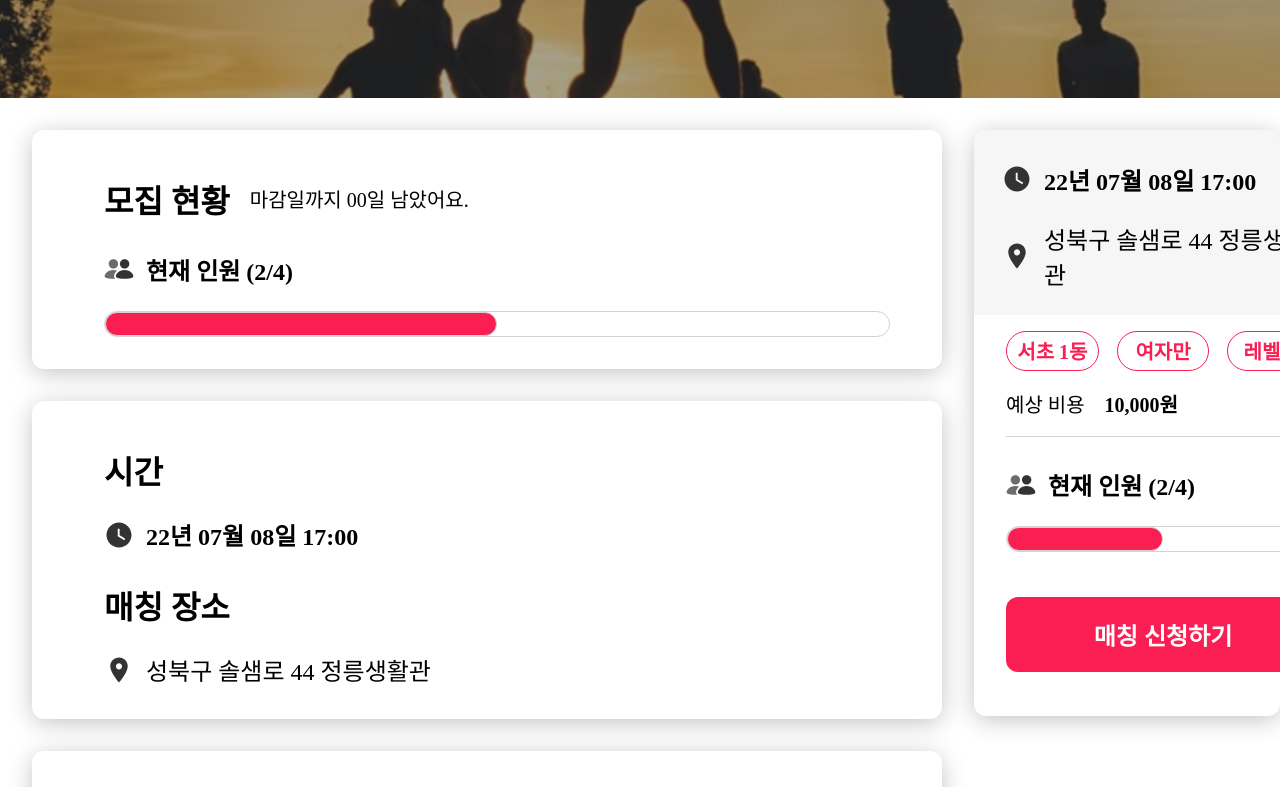
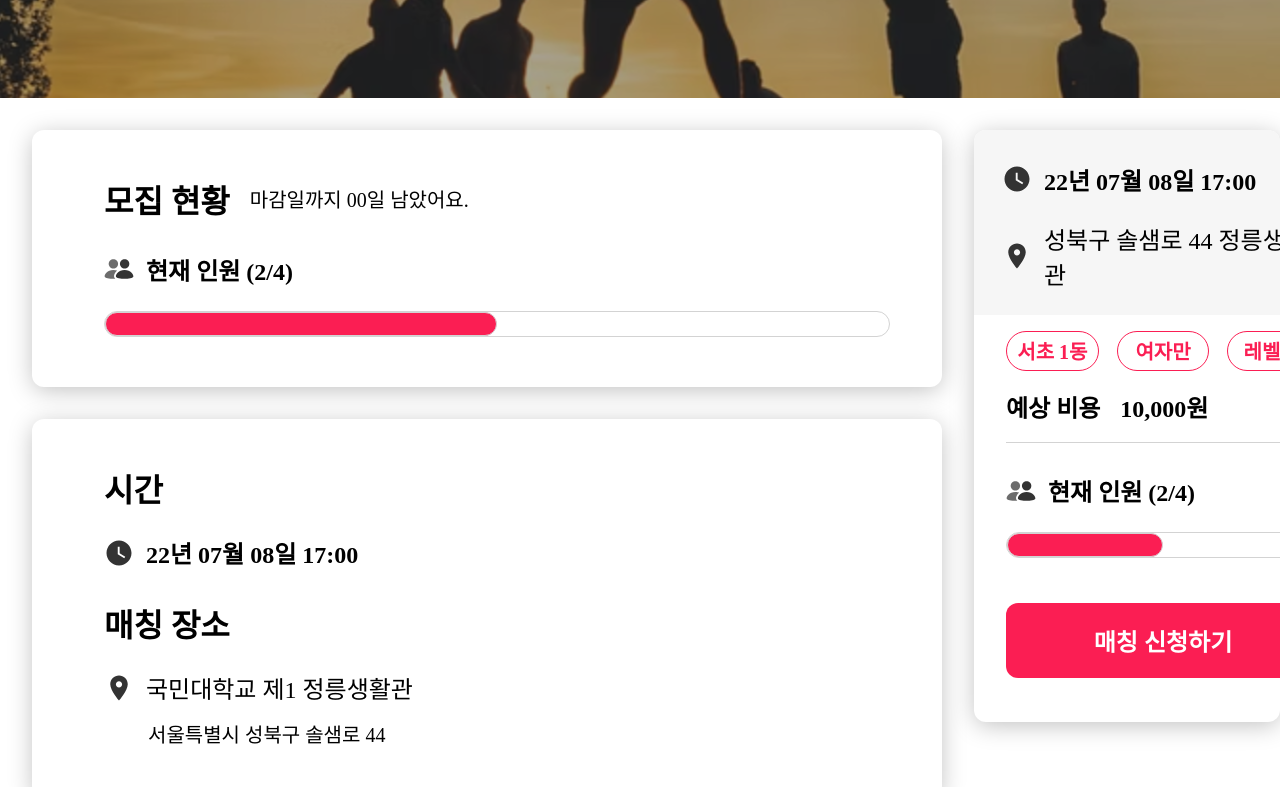
Before and after one commit to KMU-WINK/spots-client, a React (Vite) app: page /matching/detail in a window 1280 px wide. Shown: the part 480-1267 px from the top of the page. Built offline with nearby package versions, Linux system fonts and the light colour scheme.

Commit message:
[SPT-02] refact. styled-component 개선
- font-weight 별로 component를 나눈 뒤, props로 font-size를 넘겨주는 방식으로 변경
- margin / padding 여러 줄에 작성한 경우, 한 줄로 변경
- 사용되지 않는 styled-component 관련 코드 제거

```diff
--- a/src/pages/Matching/index.jsx
+++ b/src/pages/Matching/index.jsx
@@ -131,34 +131,45 @@ const MatchingPage = () => {
         <styled.Box1>
           <styled.Container>
             <styled.FlexBox>
-              <styled.Text1>모집 현황</styled.Text1>
-              <styled.Text7>마감일까지 00일 남았어요.</styled.Text7>
+              <styled.BoldText fontSize="32px">모집 현황</styled.BoldText>
+              <styled.NormalText fontSize="20px">
+                마감일까지 00일 남았어요.
+              </styled.NormalText>
             </styled.FlexBox>
             <styled.Member>
               <styled.People />
-              <styled.MemberText>
+              <styled.SemiBoldText fontSize="24px">
                 현재 인원 ({currentMember}/{maxMember})
-              </styled.MemberText>
+              </styled.SemiBoldText>
             </styled.Member>
             <styled.Progress value={currentMember} max={maxMember} />
           </styled.Container>
 
           <styled.Container>
-            <styled.Text1>시간</styled.Text1>
+            <styled.BoldText fontSize="32px">시간</styled.BoldText>
             <styled.TimeContent>
               <styled.Watch />
-              <styled.Text3>22년 07월 08일 17:00</styled.Text3>
+              <styled.ExtraBoldText fontSize="24px">
+                22년 07월 08일 17:00
+              </styled.ExtraBoldText>
             </styled.TimeContent>
-            <styled.Text1>매칭 장소</styled.Text1>
+            <styled.BoldText fontSize="32px">매칭 장소</styled.BoldText>
             <styled.LocationContent>
               <styled.Place />
-              <styled.Text6>성북구 솔샘로 44 정릉생활관</styled.Text6>
+              <styled.MediumText fontSize="24px">
+                국민대학교 제1 정릉생활관
+              </styled.MediumText>
             </styled.LocationContent>
+            <styled.Address left="44px" top="14px">
+              <styled.NormalText fontSize="20px">
+                서울특별시 성북구 솔샘로 44
+              </styled.NormalText>
+            </styled.Address>
           </styled.Container>
 
           <styled.Condition>
             <styled.DropdownTitle>
-              <styled.Text1>매칭 조건</styled.Text1>
+              <styled.BoldText fontSize="32px">매칭 조건</styled.BoldText>
               <styled.MenuButton className="condition" />
             </styled.DropdownTitle>
             {isShowCondition ? (
@@ -170,7 +181,7 @@ const MatchingPage = () => {
 
           <styled.Host>
             <styled.DropdownTitle>
-              <styled.Text1>호스트 소개</styled.Text1>
+              <styled.BoldText fontSize="32px">호스트 소개</styled.BoldText>
               <styled.MenuButton className="host" />
             </styled.DropdownTitle>
             {isShowHost ? <HostContents /> : null}
@@ -181,24 +192,30 @@ const MatchingPage = () => {
           <styled.QuickMenuTitle>
             <styled.FlexBox>
               <styled.Watch />
-              <styled.Text3>22년 07월 08일 17:00</styled.Text3>
+              <styled.ExtraBoldText fontSize="24px">
+                22년 07월 08일 17:00
+              </styled.ExtraBoldText>
             </styled.FlexBox>
             <styled.LocationContent>
               <styled.Place />
-              <styled.Text6>성북구 솔샘로 44 정릉생활관</styled.Text6>
+              <styled.MediumText fontSize="24px">
+                성북구 솔샘로 44 정릉생활관
+              </styled.MediumText>
             </styled.LocationContent>
           </styled.QuickMenuTitle>
           <styled.QuickMenuContent>
             <ConditionContents />
             <styled.Cost>
-              <styled.CostLightText>예상 비용</styled.CostLightText>
-              <styled.CostBoldText>10,000원</styled.CostBoldText>
+              <styled.ExtraBoldText fontSize="24px">
+                예상 비용
+              </styled.ExtraBoldText>
+              <styled.BoldText fontSize="24px">10,000원</styled.BoldText>
             </styled.Cost>
             <styled.Member>
               <styled.People />
-              <styled.MemberText>
+              <styled.SemiBoldText fontSize="24px">
                 현재 인원 ({currentMember}/{maxMember})
-              </styled.MemberText>
+              </styled.SemiBoldText>
             </styled.Member>
             <styled.Progress value={currentMember} max={maxMember} />
             <styled.MatchingButton>매칭 신청하기</styled.MatchingButton>
--- a/src/pages/Matching/styles.jsx
+++ b/src/pages/Matching/styles.jsx
@@ -20,45 +20,39 @@ export const FlexBox = styled.div`
 const Text = styled.div`
   font-family: 'Pretendard';
   font-style: normal;
+  font-size: ${props => props.fontSize};
 `;
 
-export const Text1 = styled(Text)`
-  font-weight: 800;
-  font-size: 32px;
+export const NormalText = styled(Text)`
+  font-weight: 400;
 `;
 
-export const Text2 = styled(Text)`
-  font-weight: 600;
-  font-size: 24px;
+export const MediumText = styled(Text)`
+  font-weight: 500;
 `;
 
-export const Text3 = styled(Text)`
-  font-weight: 800;
-  font-size: 24px;
+export const SemiBoldText = styled(Text)`
+  font-weight: 600;
 `;
 
-export const HostBoldText = styled(Text)`
+export const BoldText = styled(Text)`
+  font-weight: 700;
+`;
+
+export const ExtraBoldText = styled(Text)`
   font-weight: 800;
+`;
+
+export const HostBoldText = styled(ExtraBoldText)`
   font-size: 20px;
   margin-top: 21px;
   display: flex;
   align-items: center;
 `;
 
-export const HostLightText = styled(Text)`
-  font-weight: 500;
+export const HostLightText = styled(MediumText)`
   font-size: 16px;
   margin-top: 8px;
-`;
-
-export const Text6 = styled(Text)`
-  font-weight: 500;
-  font-size: 24px;
-`;
-
-export const Text7 = styled(Text)`
-  font-weight: 400;
-  font-size: 20px;
 `;
 
 export const Cost = styled(FlexBox)`
@@ -67,13 +61,7 @@ export const Cost = styled(FlexBox)`
   border-color: #d3d3d3;
 `;
 
-export const CostBoldText = styled(Text7)`
-  font-weight: 700;
-`;
-
-export const CostLightText = styled(Text7)``;
-
-export const Label = styled(Text)`
+export const Label = styled(SemiBoldText)`
   display: flex;
   justify-content: center;
   align-items: center;
@@ -82,7 +70,6 @@ export const Label = styled(Text)`
   box-sizing: border-box;
   border: 1px solid #fb1e53;
   border-radius: 28px;
-  font-weight: 600;
   font-size: 20px;
   color: #fb1e53;
 `;
@@ -97,19 +84,25 @@ export const Labels = styled.div`
 `;
 
 export const Member = styled(FlexBox)`
-  margin-top: 30px;
-  margin-bottom: 24px;
+  margin: 30px 0px 24px 0px;
 `;
 
-export const MemberText = styled(Text2)``;
-
 export const TimeContent = styled(FlexBox)`
-  margin-top: 24px;
-  margin-bottom: 30px;
+  margin: 24px 0px 30px 0px;
 `;
 
 export const LocationContent = styled(FlexBox)`
   margin-top: 24px;
+`;
+
+export const Address = styled.div`
+  display: flex;
+  padding-left: ${props => props.left};
+  padding-top: ${props => props.top};
+`;
+
+export const HyperText = styled(NormalText)`
+  font-color: #b3b3b3;
 `;
 
 export const Container = styled.div`
@@ -117,11 +110,11 @@ export const Container = styled.div`
   background: #ffffff;
   box-shadow: 0px 4px 24px -1px rgba(0, 0, 0, 0.25);
   border-radius: 12px;
-  padding: 46px 52px 32px 72px;
-  margin-bottom: 32px;
+  padding: 46px 52px 50px 72px;
+  margin: 0px 0px 32px 0px;
 
   ${FlexBox}:not:(first-of-type) {
-    margin-bottom: 24px;
+    margin: 0px 0px 24px 0px;
   }
 `;
 
@@ -163,6 +156,8 @@ export const QuickMenuContent = styled.div`
   width: 314px;
   padding: 16px 32px 44px 32px;
 `;
+
+export const QuickMenuAddress = styled(FlexBox)``;
 
 export const Matching = styled.div`
   display: flex;
@@ -256,11 +251,10 @@ export const iconStarEmpty = styled(Icon).attrs({
   margin-right: 4px;
 `;
 
-const Button = styled(Text)`
+const Button = styled(BoldText)`
   display: flex;
   align-items: center;
   justify-content: center;
-  font-weight: 700;
   border-radius: 12px;
   background: #fb1e53;
   color: white;
@@ -270,16 +264,14 @@ const Button = styled(Text)`
 
 export const ContactButton = styled(Button)`
   width: 252px;
-  margin-top: 30px;
-  padding-top: 16px;
-  padding-bottom: 16px;
+  margin: 30px 0px 0px 0px;
+  padding: 16px 0px 16px 0px;
 `;
 
 export const MatchingButton = styled(Button)`
   width: 100%;
-  margin-top: 44px;
-  padding-top: 20px;
-  padding-bottom: 20px;
+  margin: 44px 0px 0px 0px;
+  padding: 20px 0px 20px 0px;
 `;
 
 export const ConditionBox = styled.div`
```
